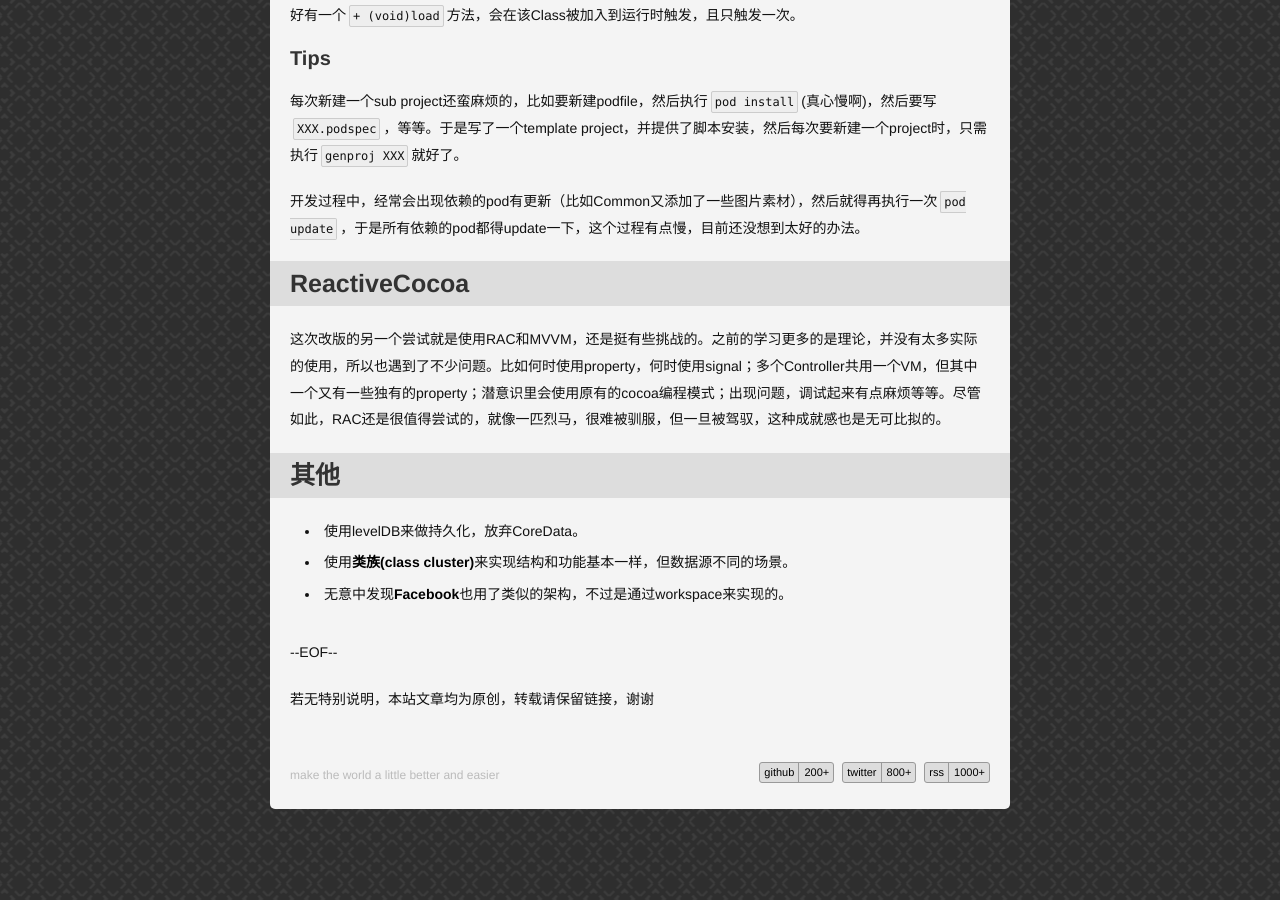
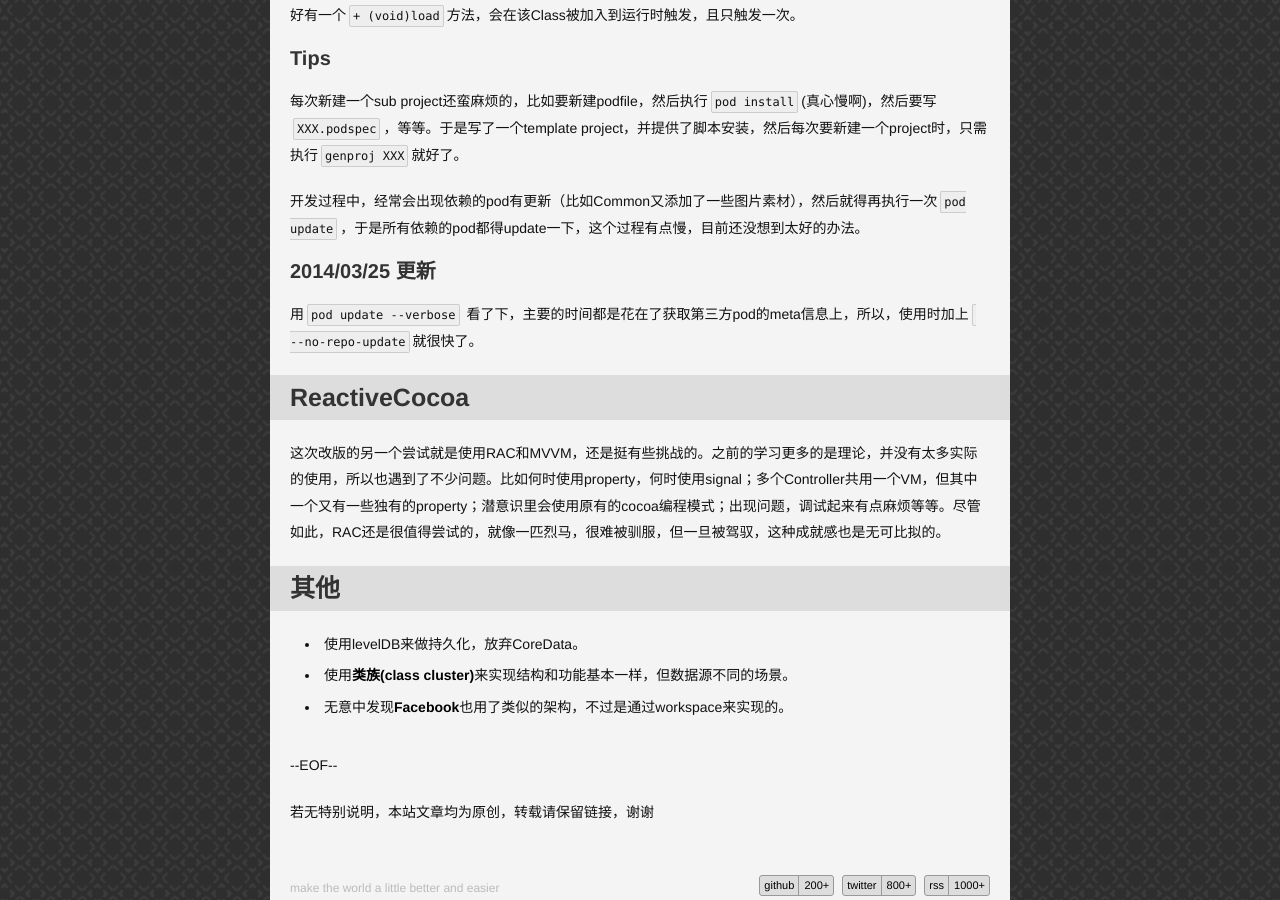
Before and after one commit to limboy/lzyy.github.com, a Jekyll site: the page built from _posts/2014-03-23-huaban-app-redesign.md, in a window 1280 px wide and 900 px high, scrolled down 2750 px. Built offline with Jekyll 4.4.1, drawn with Linux system fonts in a browser that asks for light colours; Markdown is read by kramdown in place of the engine named in the settings; comment, search, counter and statistics services are not loaded.

Commit message:
update a post

```diff
--- a/_posts/2014-03-23-huaban-app-redesign.md
+++ b/_posts/2014-03-23-huaban-app-redesign.md
@@ -40,6 +40,10 @@ category: tech
 
 开发过程中，经常会出现依赖的pod有更新（比如Common又添加了一些图片素材），然后就得再执行一次`pod update`，于是所有依赖的pod都得update一下，这个过程有点慢，目前还没想到太好的办法。
 
+#### 2014/03/25 更新
+
+用`pod update --verbose` 看了下，主要的时间都是花在了获取第三方pod的meta信息上，所以，使用时加上` --no-repo-update`就很快了。
+
 ### ReactiveCocoa
 
 这次改版的另一个尝试就是使用RAC和MVVM，还是挺有些挑战的。之前的学习更多的是理论，并没有太多实际的使用，所以也遇到了不少问题。比如何时使用property，何时使用signal；多个Controller共用一个VM，但其中一个又有一些独有的property；潜意识里会使用原有的cocoa编程模式；出现问题，调试起来有点麻烦等等。尽管如此，RAC还是很值得尝试的，就像一匹烈马，很难被驯服，但一旦被驾驭，这种成就感也是无可比拟的。
```
